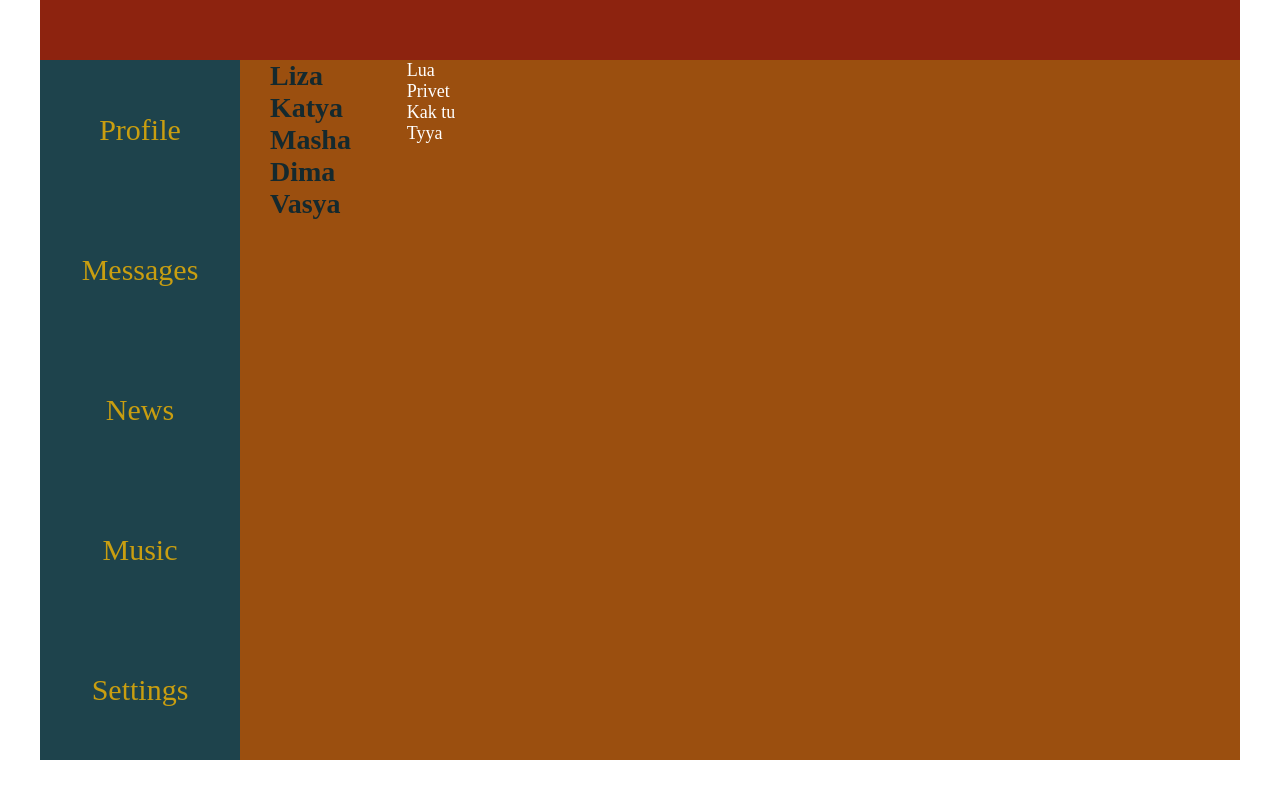
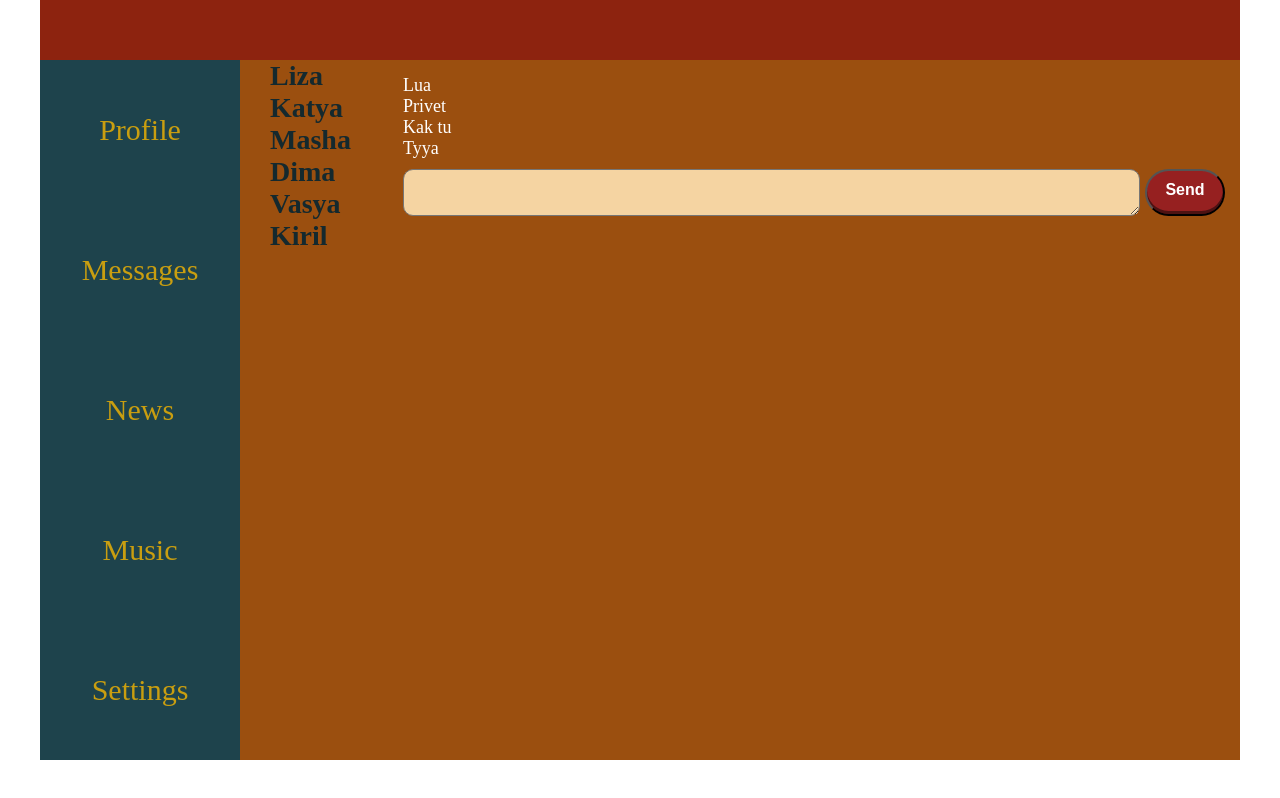
Before and after one commit to lizarda09/React_WebSite, a React (Create React App) app: page /messages in a window 1280 px wide. Built offline with nearby package versions, Linux system fonts and the light colour scheme.

Commit message:
added texarea

```diff
--- a/src/components/Dialogs/Dialogs.jsx
+++ b/src/components/Dialogs/Dialogs.jsx
@@ -18,9 +18,15 @@ const Dialogs = (props) => {
             <div className="dialog_items">
                 {dialogElem}
             </div>
-            <div className="messages">
+            <div className={classes.messages}>
                 {messagesElem}
+                <div className={classes.sendMessage}>
+                    <textarea name="" id="" cols="90" rows="3"></textarea>
+                    <button className={classes.button}>Send</button>
+                </div>
+
             </div>
+
         </div>
     )
 }
--- a/src/components/Dialogs/Dialogs.module.css
+++ b/src/components/Dialogs/Dialogs.module.css
@@ -1,3 +1,4 @@
+/*-------------------dialogs--------------------------------------------*/
 .dialogs {
     display: grid;
     grid-template-columns: 2fr 10fr;
@@ -20,3 +21,32 @@
     font-family: "Bodoni MT";
     font-size: 18px;
 }
+.messages {
+    margin: 15px;
+}
+.button {
+    font-weight: 700;
+    color: white;
+    text-decoration: none;
+    padding: .6em 1em calc(.8em + 3px);
+    border-radius: 30px;
+    background: #962020;
+    box-shadow: 0 -3px #4d1212 inset;
+    transition: 0.2s;
+    width: 80px;
+    font-size: 16px;
+    margin: 10px 0 0 5px;
+}
+
+.button:hover {
+    background: #ba2929;
+}
+
+.sendMessage {
+    display: flex;
+    align-items: center;
+}
+
+.sendMessage textarea {
+    margin: 10px 0 0;
+}
--- a/src/components/Profile/MyPosts/NewPost/NewPost.jsx
+++ b/src/components/Profile/MyPosts/NewPost/NewPost.jsx
@@ -1,10 +1,20 @@
 import React from 'react';
 import classes from './NewPost.module.css';
 
+
+
 const NewPost = () => {
+
+   let newPostElement = React.createRef();
+
+   let addNewPost = () => {
+      let value = newPostElement.current.value;
+      alert(value);
+    }
+
     return <div className={classes.post}>
-        <textarea  name="" placeholder="What happend?" cols="110" rows="4"></textarea>
-        <button className={classes.button}>Post</button>
+        <textarea  ref={newPostElement} name="" placeholder="What happend?" cols="110" rows="4"></textarea>
+        <button onClick={()=>addNewPost()} className={classes.button}>Post</button>
     </div>
 }
 
--- a/src/components/Profile/Profile.jsx
+++ b/src/components/Profile/Profile.jsx
@@ -15,5 +15,5 @@ import ProfileInfo from "./ProfileInfo/ProfileInfo";
      </div>
      )
  }
-
+/*https://look.com.ua/pic/201510/1366x768/look.com.ua-134629.jpg*/
  export default Profile;
--- a/src/index.js
+++ b/src/index.js
@@ -3,31 +3,11 @@ import ReactDOM from 'react-dom';
 import './index.css';
 import App from './App';
 import reportWebVitals from './reportWebVitals';
-
-let postData = [
-    {id:1, postValue: 'Hello, how are you?'},
-    {id:2, postValue: 'Merry X-mas and Happy New Year!'},
-    {id:3, postValue: 'Ehohohovv'},
-    {id:4, postValue: 'Hello, I am the forth!'}
-];
-let dialogData = [
-    {id:1, name: "Liza"},
-    {id:2, name: "Katya"},
-    {id:3, name: "Masha"},
-    {id:4, name: "Dima"},
-    {id:5, name: "Vasya"}
-];
-let messagesData = [
-    {id:1, mess: "Lua"},
-    {id:2, mess: "Privet"},
-    {id:3, mess: "Kak tu"},
-    {id:4, mess: "Tyya"}
-];
-
+import state from './state/state';
 
 ReactDOM.render(
   <React.StrictMode>
-    <App posts={postData} dialogs={dialogData} messages={messagesData}/>
+    <App posts={state.profilePage.postData} dialogs={state.dialogPage.dialogData} messages={state.dialogPage.messagesData}/>
   </React.StrictMode>,
   document.getElementById('root')
 );
--- /dev/null
+++ b/src/state/state.js
@@ -0,0 +1,30 @@
+let state = {
+    profilePage:{
+        postData : [
+            {id:1, postValue: 'Hello, how are you?'},
+            {id:2, postValue: 'Merry X-mas and Happy New Year!'},
+            {id:3, postValue: 'Ehohohovv'},
+            {id:4, postValue: 'Hello, I am the forth!'},
+            {id:5, postValue: 'That is good!'}
+        ]
+    },
+    dialogPage:{
+        dialogData : [
+            {id:1, name: "Liza"},
+            {id:2, name: "Katya"},
+            {id:3, name: "Masha"},
+            {id:4, name: "Dima"},
+            {id:5, name: "Vasya"},
+            {id:6, name: "Kiril"}
+        ],
+        messagesData : [
+            {id:1, mess: "Lua"},
+            {id:2, mess: "Privet"},
+            {id:3, mess: "Kak tu"},
+            {id:4, mess: "Tyya"}
+        ]
+    }
+};
+
+
+export default state;
```
Also changed, not shown: src/images/look.com.ua-134629.jpg (added), src/images/profile.jpg (added).
